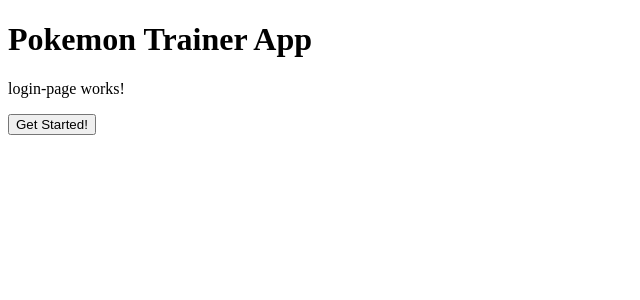
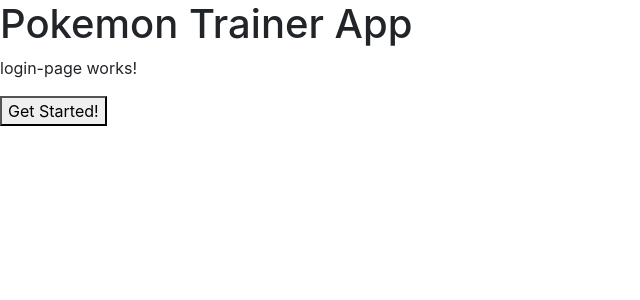
Before and after one commit to Heso113/AngularPokemonTrainer, an Angular app: page /loginPage in a window 1280 px wide. Shown: the top 300 px of the page, without its empty margins (0-640 px from the left). Built offline with nearby package versions, Linux system fonts and the light colour scheme.

Commit message:
Heso113 & lilap fix: added ng bootstrap

```diff
--- a/angular.json
+++ b/angular.json
@@ -94,6 +94,7 @@
               "src/assets"
             ],
             "styles": [
+              "node_modules/bootstrap/dist/css/bootstrap.min.css",
               "src/styles.scss"
             ],
             "scripts": []
--- a/package.json
+++ b/package.json
@@ -16,9 +16,11 @@
     "@angular/compiler": "~11.0.0",
     "@angular/core": "~11.0.0",
     "@angular/forms": "~11.0.0",
+    "@angular/localize": "~11.0.0",
     "@angular/platform-browser": "~11.0.0",
     "@angular/platform-browser-dynamic": "~11.0.0",
     "@angular/router": "~11.0.0",
+    "@ng-bootstrap/ng-bootstrap": "^8.0.0",
     "bootstrap": "^4.5.3",
     "rxjs": "~6.6.0",
     "tslib": "^2.0.0",
--- a/src/app/app.module.ts
+++ b/src/app/app.module.ts
@@ -7,6 +7,7 @@
 import { LoginPageComponent } from './components/pages/login-page/login-page.component';
 import { LoginFormComponent } from './components/forms/login-form/login-form.component';
 import { TrainerPageComponent } from './components/pages/trainer-page/trainer-page.component';
+import { NgbModule } from '@ng-bootstrap/ng-bootstrap';
 
 @NgModule({
   declarations: [
@@ -19,6 +20,7 @@
     BrowserModule,
     AppRoutingModule,
     FormsModule,
+    NgbModule,
   ],
   providers: [],
   bootstrap: [AppComponent]
--- a/src/polyfills.ts
+++ b/src/polyfills.ts
@@ -1,3 +1,7 @@
+/***************************************************************************************************
+ * Load `$localize` onto the global scope - used if i18n tags appear in Angular templates.
+ */
+import '@angular/localize/init';
 /**
  * This file includes polyfills needed by Angular and is loaded before the app.
  * You can add your own extra polyfills to this file.
--- a/src/styles.scss
+++ b/src/styles.scss
@@ -1 +1,4 @@
 /* You can add global styles to this file, and also import other style files */
+
+/* Importing Bootstrap SCSS file. */
+@import '~bootstrap/scss/bootstrap';
```
Also changed, not shown: 1 other file (tests, documents, lock files or other folders).
